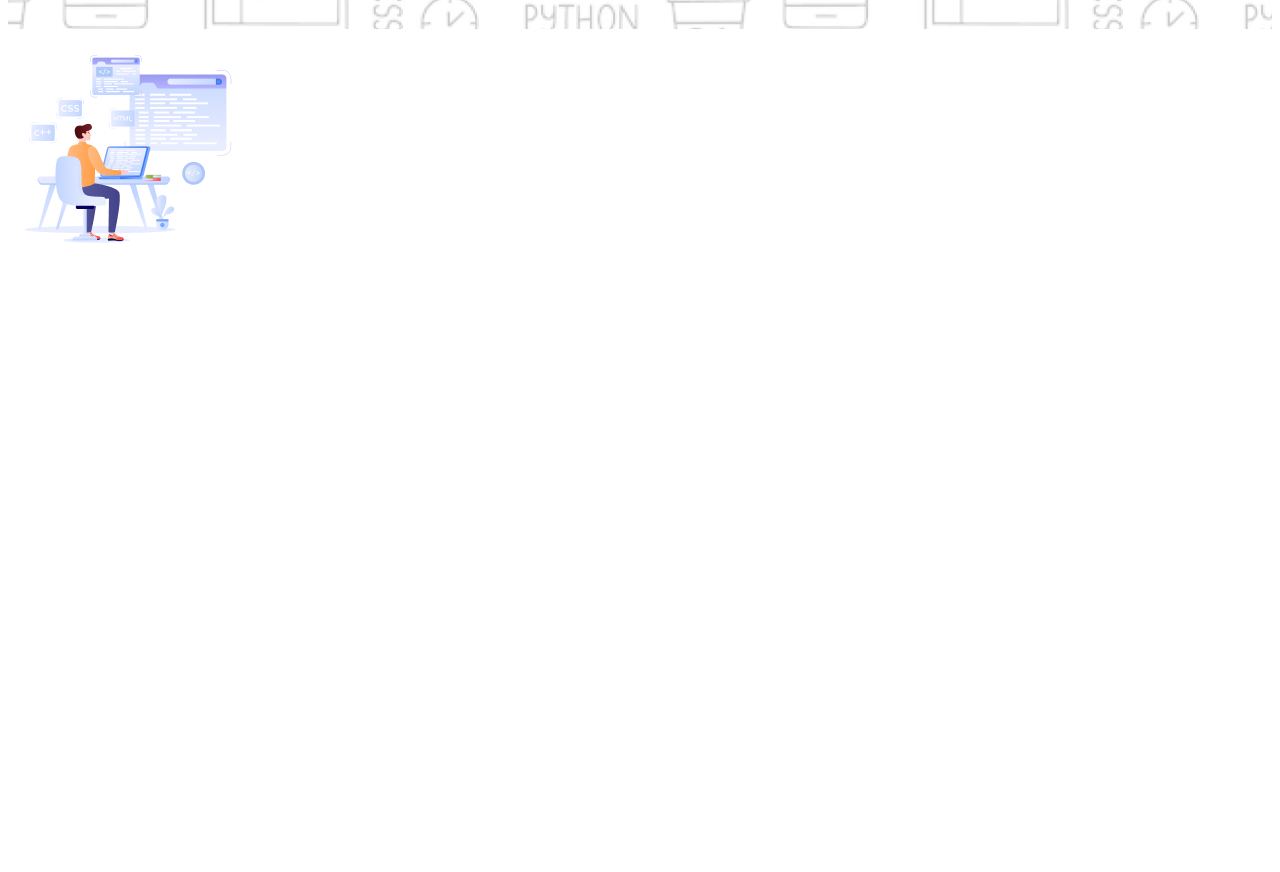
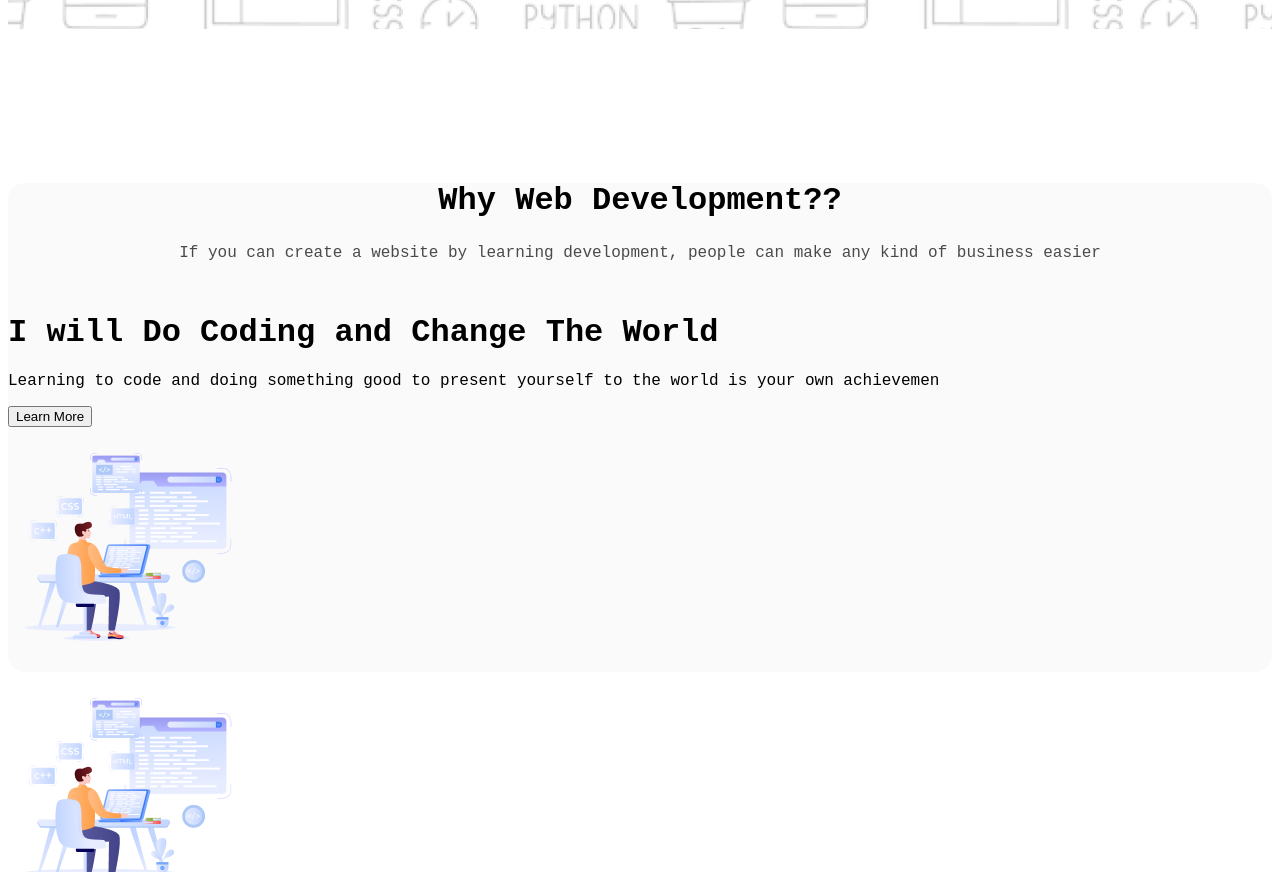
Before and after one commit to ShahJamal6160/Batch-10-Assignment-1, a plain HTML site: page index.html in a window 1280 px wide. Shown: the part 553-1425 px from the top of the page. Before the commit the page ends 835 px from the top, so only its background shows below. Drawn offline with Linux system fonts and the light colour scheme; a web font is replaced by a local one.

Commit message:
added a Another html

```diff
--- a/index.html
+++ b/index.html
@@ -31,6 +31,27 @@
 
     </header>
 
+        <main>
+            <!-- parent div -->
+             <div class="banner">
+                <div >
+                    <h1 class="banner-title">Why Web Development??</h1>
+                    <p class="banner-sub-title">If you can create a website by learning development, people can make any kind of business easier</h2>
+
+                </div>
+
+                <div>
+                    <div class="banner1">
+                        <h1 class="banner-content">I will Do Coding and Change The World</h1>
+                        <p class="banner-sub-content">Learning to code and doing something good to present yourself to the world is your own achievemen</p>
+                        <button class="btn-banner">Learn More</button>
+                    </div>
+                    <img src="../assets_10/Group 4.png" alt="">
+                </div>
+
+             </div>
+
+        </main>
 
     <img src="../assets_10/Group 4.png" alt="">
 </body>
--- a/style/style.css
+++ b/style/style.css
@@ -4,6 +4,7 @@
     font-style: normal;
   }
 
+  /* poster style */
   .poster{
     background-image: url("../assets_10/Hero-bg.png");
     width: 100%;
@@ -41,3 +42,30 @@
     border-radius: 8px;
 
  }
+
+ /* banner style */
+
+ .banner{
+
+   border-radius: 16px;
+   background: rgba(13, 19, 33, 0.02);;
+
+ }
+
+ .banner-title{
+   font-size: 32px;
+   font-weight: 800;
+   line-height: 35px;
+   text-align: center;
+   margin-top: 154px;
+
+ }
+
+ .banner-sub-title{
+   line-height: 26px;
+   text-align: center;
+   opacity: 0.7;
+   margin-bottom: 48px;
+ }
+
+ /* banner-1 style */
```
